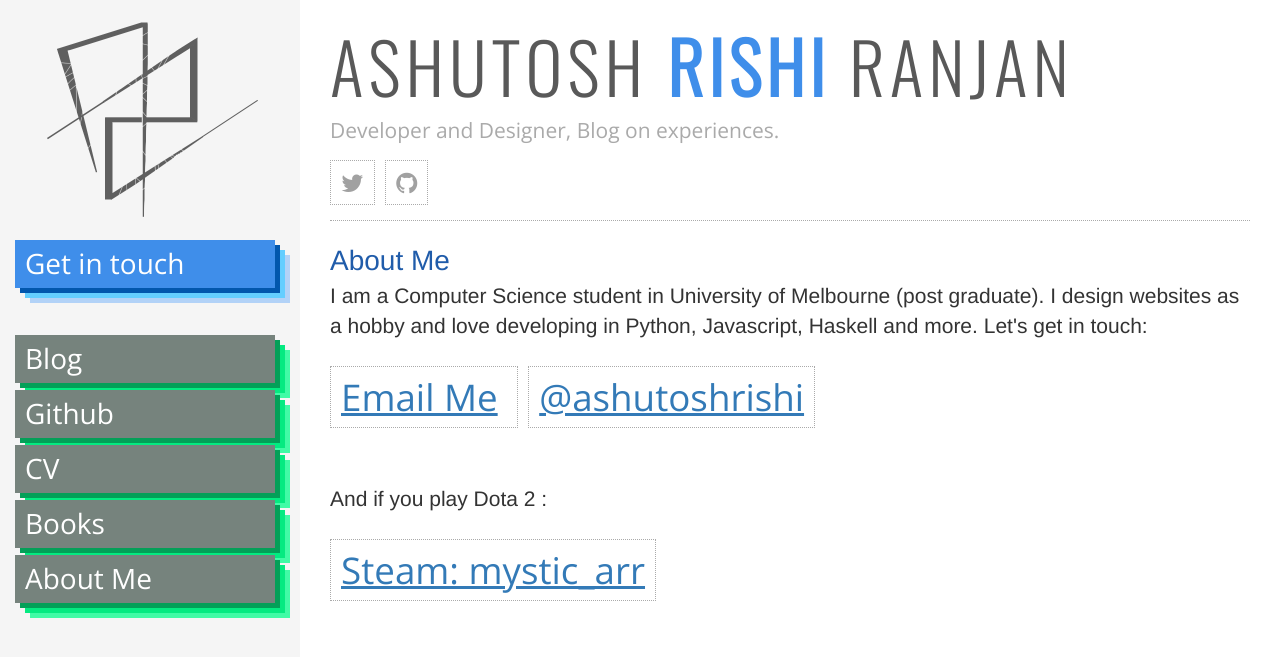
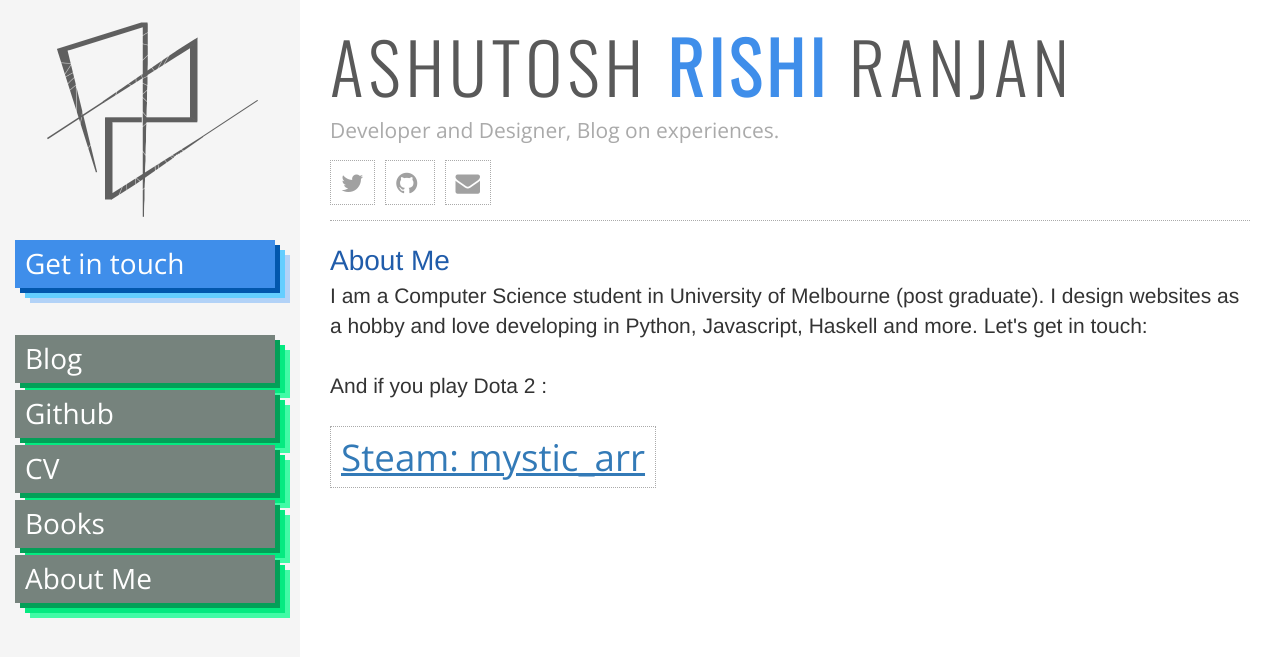
Before and after one commit to ashutoshrishi/ashutoshrishi-ashutoshrishi.github.io, a Jekyll site: the page built from about/index.html, in a window 1280 px wide. Shown: the top 657 px of the page. Built offline with Jekyll 4.4.1, drawn with Linux system fonts in a browser that asks for light colours.

Commit message:
Added email icon and removed extra links from about.

```diff
--- a/_layouts/default.html
+++ b/_layouts/default.html
@@ -86,6 +86,15 @@
                 </span>
                 {% endif %}
 
+                <!-- Email SVG icon -->
+
+                <span class="dotted-box-icon">
+                  <a href="mailto:ashutoshrishi92@gmail.com">
+                    <i class="fa fa-envelope"></i>
+                  </a>
+                </span>
+
+
 
 
                 <hr class="dotted">
--- a/about/index.html
+++ b/about/index.html
@@ -14,16 +14,7 @@ Javascript, Haskell and more. Let's get in touch:
 
   <br><br>
 
-  <span class="dotted-box">
-    <a href="mailto:ashutoshrishi92@gmail.com">Email Me</a>
-  </span>
 
-
-  <span class="dotted-box">
-    <a href="https://twitter.com/ashutoshrishi">@ashutoshrishi</a>
-  </span>
-
-  <br><br><br>
   And if you play Dota 2 :
   <br><br>
   <span class="dotted-box">
@@ -31,5 +22,6 @@ Javascript, Haskell and more. Let's get in touch:
   </span>
 
 
+  <br><br><br>
 
 </div>
```
